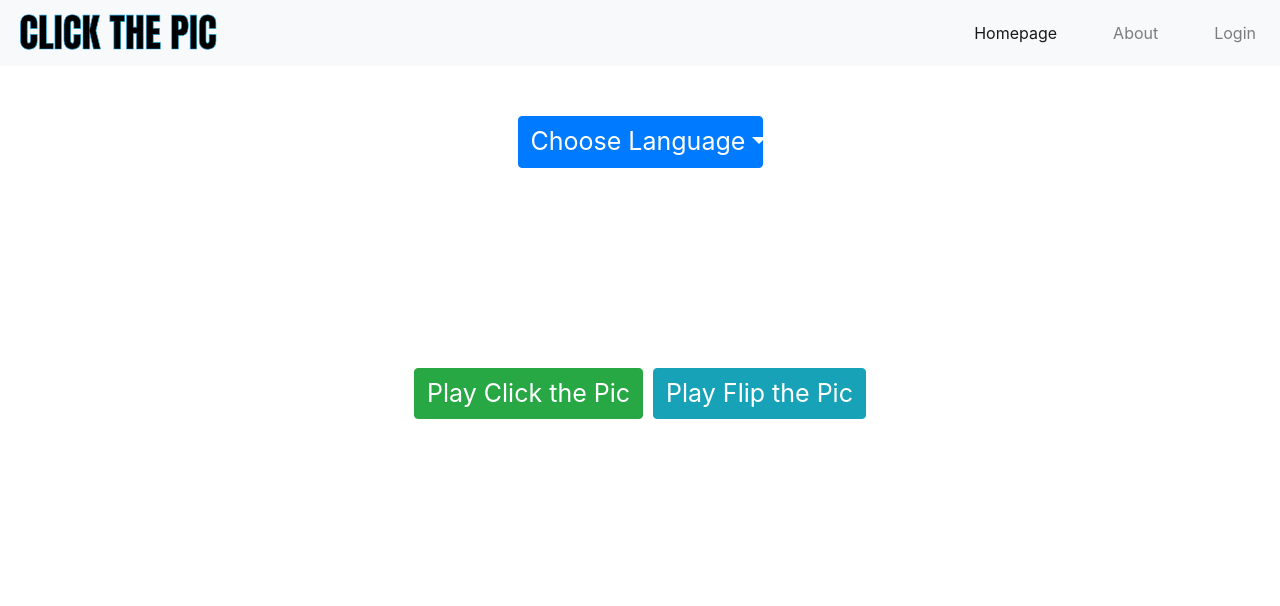
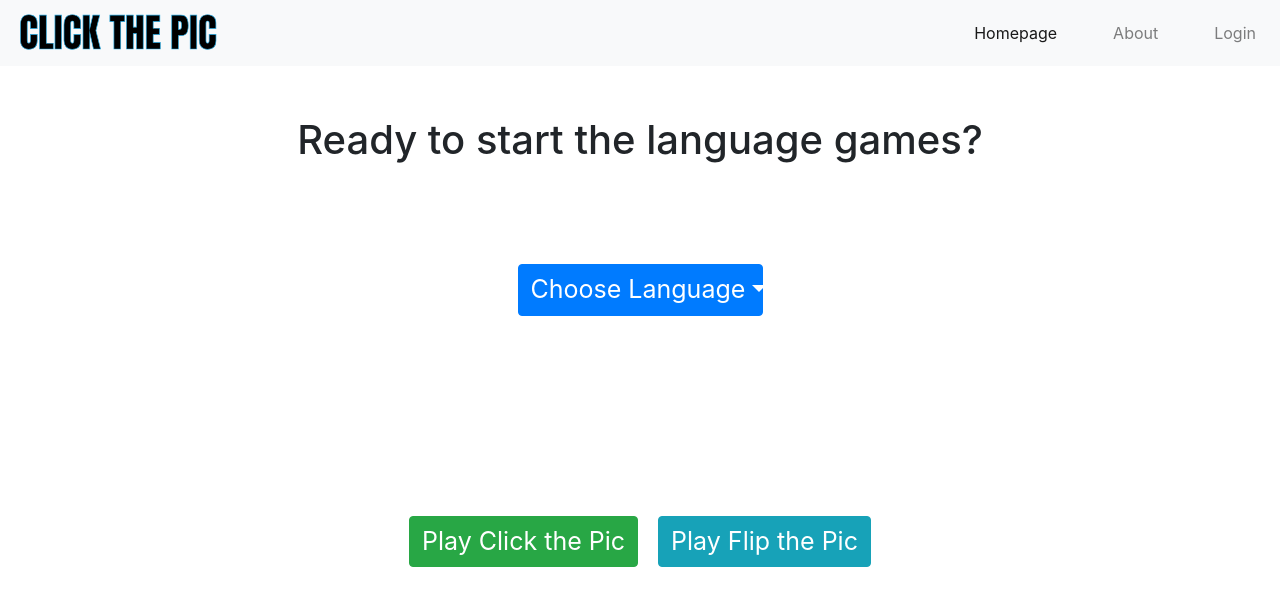
Before and after one commit to FreekJanssen/clicthepic_FE, a React (Create React App) app: page / in a window 1280 px wide. Shown: the top 606 px of the page. Built offline with nearby package versions, Linux system fonts and the light colour scheme; no server answers.

Commit message:
add header, change position of the elements by adding margins

```diff
--- a/src/pages/Home/index.css
+++ b/src/pages/Home/index.css
@@ -2,6 +2,10 @@
   display: grid;
   justify-items: center;
   margin-top: 50px;
+}
+
+.homeHead {
+  margin-bottom: 100px;
 }
 
 button.languageButton,
@@ -16,7 +20,7 @@ button.flipButton {
 }
 
 .clickButton {
-  margin-right: 10px;
+  margin-right: 20px;
 }
 
 .gameButtons {
--- a/src/pages/Home/index.js
+++ b/src/pages/Home/index.js
@@ -13,6 +13,7 @@ export default function Home() {
 
   return (
     <div className="buttonsArea">
+      <h1 className="homeHead">Ready to start the language games?</h1>
       <Dropdown
         onSelect={(eventKey) => {
           const eventData = eventKey.split(",");
```
